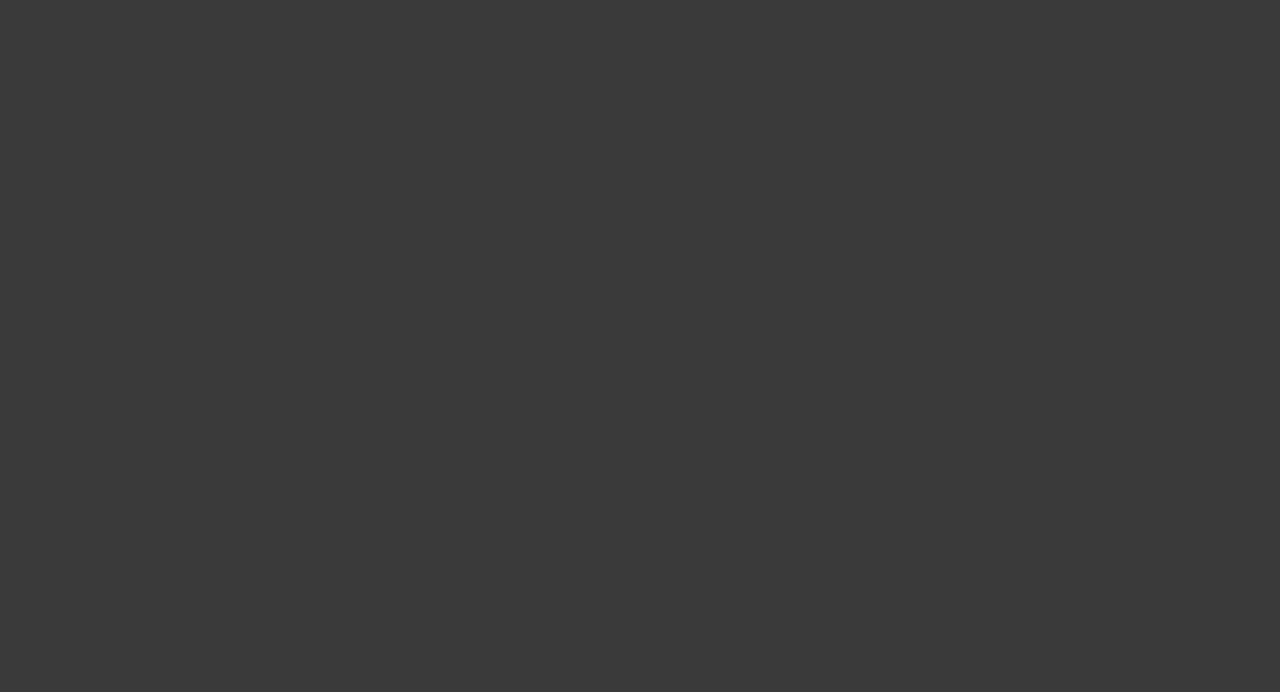
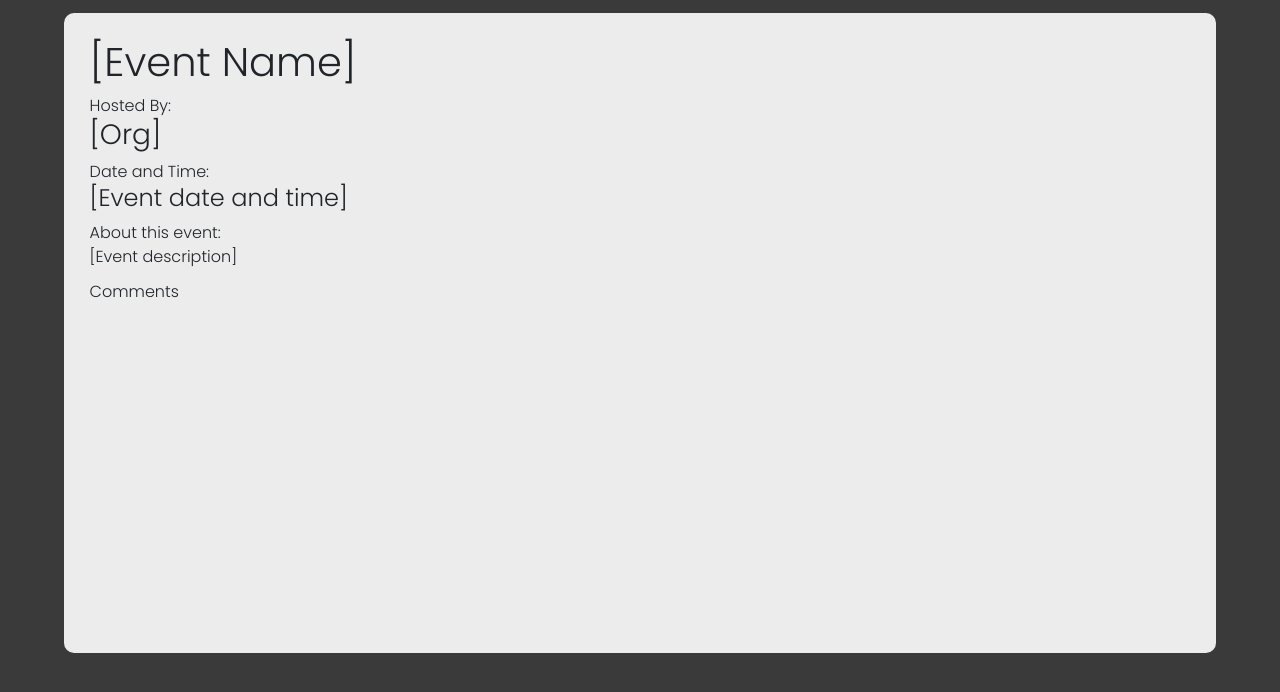
Before and after one commit to gexrgia/Databases-Event-App, a plain HTML site: page html/eventPage.html in a window 1280 px wide. Drawn offline with nearby package versions, Linux system fonts and the light colour scheme.

Commit message:
Event & RSO Skeleton

```diff
--- a/css/styles.css
+++ b/css/styles.css
@@ -156,7 +156,7 @@ button#editButton, button#closeEditButton {
     display: block;
     border-radius: 10px;
     margin:0 5%;
-    min-height: 80%;
+    min-height: 80vh;
     padding: 0.5%;
     background-color: rgba(255, 255, 255, 0.9);
 }
@@ -165,6 +165,10 @@ div#queryBlock {
     display: flex;
     justify-content: space-evenly;
     margin-bottom: 0.5%;
+}
+
+div#eventDate, div#eventDescription {
+    margin-bottom: 1%;
 }
 
 input.query {
@@ -178,22 +182,22 @@ input.query {
     font-size: 16px;
   }
 
-table>thead>tr#resultsHead, table>tbody#resultsBody>tr.result{
+table>thead>tr#resultsHead, table>tbody#resultsBody>tr.result {
     display: flex;
     flex-direction: row;
     justify-content: space-evenly;
     align-items: center;
 }
 
-body>div>div>div#userBlock{
+body>div>div>div#userBlock {
     display: flex;
     flex-direction: row;
     justify-content: space-between;
     align-items: center;
-    padding: 1% 0;
+    padding: 1%;
 }
 
-table>thead>tr#resultsHead, table>tbody#resultsBody>tr.result:hover{
+table>thead>tr#resultsHead, table>tbody#resultsBody>tr.result:hover {
     background-color: #ffffff;
 }
 
--- a/html/eventPage.html
+++ b/html/eventPage.html
@@ -3,7 +3,7 @@
     <head>
         <meta charset="utf-8"/>
         <meta name="viewport" content="width=device-width, initial-scale=1.0"/>
-        <title>University Event App</title>
+        <title>Event Details</title>
         <!--CSS-->
         <link href="../css/styles.css?version=1" rel="stylesheet">
         <!--Bootstrap & Bootstrap icons-->
@@ -13,6 +13,31 @@
         <link href="https://fonts.googleapis.com/css2?family=Montserrat:wght@300&family=Poppins:wght@300&family=Roboto:wght@300&display=swap" rel="stylesheet">
     </head>
     <body>
-        <div class="body"></div>
+        <div class="body" style="padding-top: 1%;">
+            <div id="contentContainer" style="padding: 2%;">
+                <!--Event name in body>div>div>h1#eventName-->
+                <h1 id="eventName">[Event Name]</h1>
+
+                <div>Hosted By:</div>
+                <!--RSO/Host name in "">"">"">h3#eventHost-->
+                <h3 id="eventHost">[Org]</h3>
+
+                <div>Date and Time:</div>
+                <!--Event date/time in h4#eventDate-->
+                <h4 id="eventDate">
+                    [Event date and time]
+                </h4>
+
+                <div>About this event:</div>
+                <!--Event description in div#eventDescription-->
+                <div id="eventDescription">
+                    [Event description]
+                </div>
+
+                <div id="commentBox">
+                    <div>Comments</div>
+                </div>
+            </div>
+        </div>
     </body>
 </html>
--- /dev/null
+++ b/js/eventCode.js
@@ -0,0 +1 @@
+/* JavaScript functions-json-php */
```
Also changed, not shown: html/eventFeed.html (+3 -2 lines), html/rsoPage.html (+39 -0 lines).
